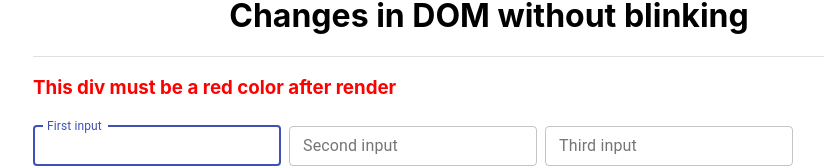
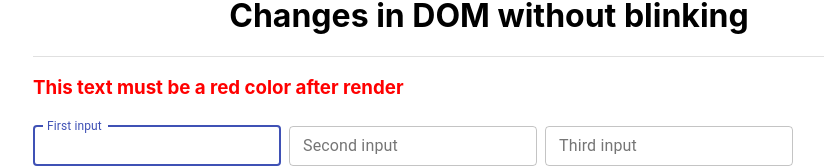
Before and after one commit to Vitaliytheone/React_hooks-test_task, a React (Create React App) app: page / in a window 1280 px wide. Shown: the part 414-582 px from the top of the page, without its empty margins (151-975 px from the left). Built offline with nearby package versions, Linux system fonts and the light colour scheme.

Commit message:
fix text

```diff
--- a/src/components/AfterRender/index.js
+++ b/src/components/AfterRender/index.js
@@ -39,7 +39,7 @@ const AfterRender = props => {
             <h1 className='centerX'>Changes in DOM without blinking</h1>
             <Divider />
             <h3 ref={refColor}>
-                This div must be a red color after render
+                This text must be a red color after render
             </h3>
             <div style={{ display: 'flex' }}>
                 {fields(refFocus).map((item, index) => {
```
